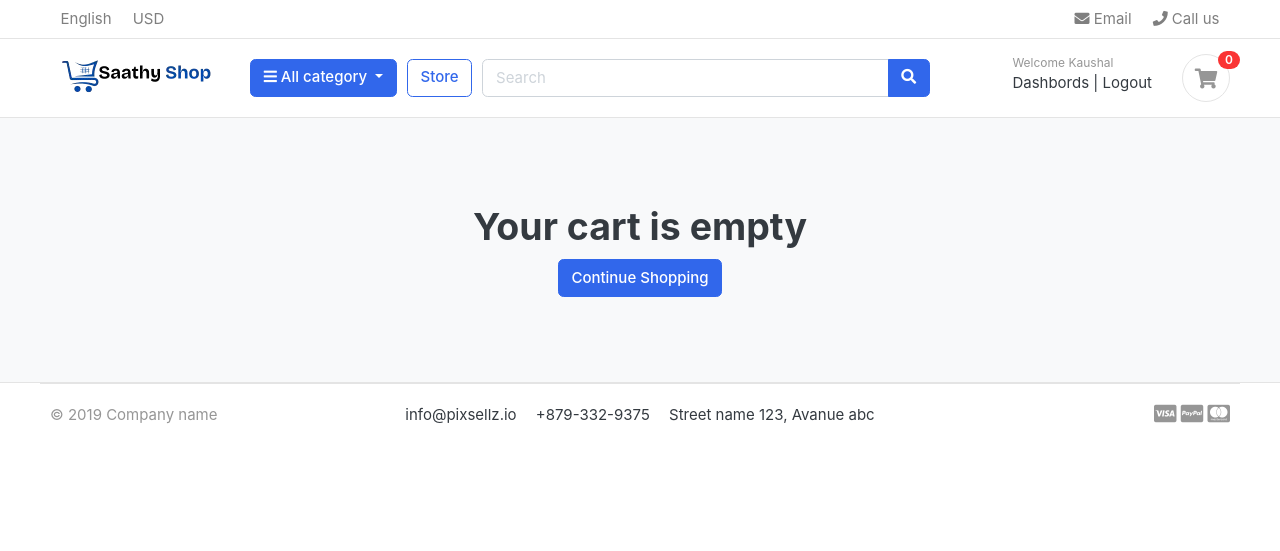
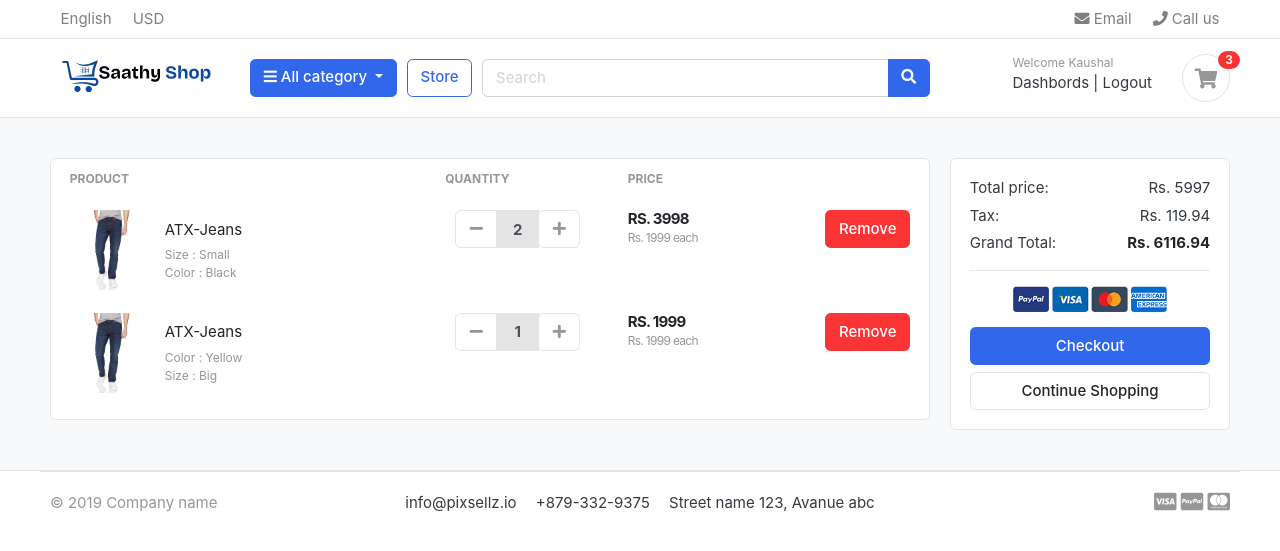
Before and after one commit to KaushalThapa-stack/SaathyShop-django, a Django app: page /cart/ in a window 1280 px wide. Shown: the top 551 px of the page. Run offline with Django 3.2, Linux system fonts and the light colour scheme; a user stored in the database is signed in; data comes from the database, SQL or seed files in the repository; both versions use the stored data as it was after the commit; some libraries are stand-ins or nearby versions; some web fonts are replaced.

Commit message:
handeld cart and checkout page for logged in users

```diff
--- a/carts/context_processors.py
+++ b/carts/context_processors.py
@@ -4,23 +4,18 @@ from .views import _cart_id
 
 
 def counter(request):
-    print("Counter function called")  # Debug print
     cart_count = 0
     if 'admin' in request.path:
         return {}
     else:
         try:
-            cart_id = _cart_id(request)
-            print(f"Cart ID: {cart_id}")  # Debug print
-            cart = Cart.objects.get(cart_id=cart_id)
-            cart_items = CartItem.objects.filter(cart=cart, is_active=True)
+            cart = Cart.objects.filter(cart_id=_cart_id(request))
+            if request.user.is_authenticated:
+                cart_items = CartItem.objects.all().filter(user=request.user)
+            else:
+                cart_items = CartItem.objects.all().filter(cart=cart[:1])
             for cart_item in cart_items:
                 cart_count += cart_item.quantity
-            print(f"Cart count: {cart_count}")  # Debug print
         except Cart.DoesNotExist:
             cart_count = 0
-            print("Cart does not exist")  # Debug print
-        except Exception as e:
-            cart_count = 0
-            print(f"Exception: {e}")  # Debug print
     return dict(cart_count=cart_count)
--- a/carts/models.py
+++ b/carts/models.py
@@ -1,5 +1,6 @@
 from django.db import models
 from store.models import Product,Variation
+from accounts.models import Account
 
 # Create your models here.
 
@@ -15,9 +16,10 @@ class Cart(models.Model):
 
 
 class CartItem(models.Model):
+    user = models.ForeignKey(Account, on_delete=models.CASCADE , null=True)
     product = models.ForeignKey(Product, on_delete=models.CASCADE)
     variations = models.ManyToManyField(Variation,blank=True)
-    cart = models.ForeignKey(Cart, on_delete=models.CASCADE)
+    cart = models.ForeignKey(Cart, on_delete=models.CASCADE, null= True)
     quantity = models.IntegerField()
     is_active = models.BooleanField(default=True)
 
--- a/carts/urls.py
+++ b/carts/urls.py
@@ -9,4 +9,6 @@ urlpatterns = [
     path('add_cart/<int:product_id>/', views.add_cart, name='add_cart'),
     path('remove_cart/<int:product_id>/<int:cart_item_id>/', views.remove_cart, name='remove_cart'),
     path('remove_cart_item/<int:product_id>/<int:cart_item_id>/', views.remove_cart_item, name='remove_cart_item'),
+
+    path('checkout/',views.checkout, name='checkout'),
 ]
--- a/carts/views.py
+++ b/carts/views.py
@@ -4,6 +4,7 @@ from django.core.exceptions import ObjectDoesNotExist
 from store.models import Product, Variation
 from carts.models import Cart, CartItem
 from django.db.models import Q
+from django.contrib.auth.decorators import login_required
 
 
 # Create your views here.
@@ -16,75 +17,143 @@ def _cart_id(request):
 
 
 def add_cart(request,product_id):
+    current_user = request.user
     product = Product.objects.get(id=product_id)
-    product_variation = []
-    if request.method == 'POST':
-        for items in request.POST:
-            key = items
-            value = request.POST[key]
+    #if user is authenticated
+    if current_user.is_authenticated:
+        product_variation = []
+        if request.method == 'POST':
+            for items in request.POST:
+                key = items
+                value = request.POST[key]
+
+                try:
+                    variation = Variation.objects.get(
+                        product=product,
+                        variation_category__iexact=key,
+                        variation_value__iexact=value
+                    )
+                    product_variation.append(variation)
+                except:
+                    pass
+
+
+            is_cart_item_exit = CartItem.objects.filter(product=product,user = current_user).exists()
+
+            if is_cart_item_exit:
+                cart_item = CartItem.objects.filter(product=product, user=current_user)
+                ex_var_list = []
+                id = []
+                for item in cart_item:
+                    existing_variation = item.variations.all()
+                    ex_var_list.append(list(existing_variation))
+                    id.append(item.id)
+                print(ex_var_list)
+
+                if product_variation in ex_var_list:
+
+                    index = ex_var_list.index(product_variation)
+                    item_id = id[index]
+                    item=CartItem.objects.get(product=product,id=item_id)
+                    item.quantity += 1
+                    item.save()
+                else:
+                    item = CartItem.objects.create(product=product,quantity=1,user=current_user)
+                    if len(product_variation) > 0:
+                        item.variations.clear()
+                        item.variations.add(*product_variation)
+                    item.save()
+
+            else:
+                cart_item = CartItem.objects.create(
+                    product=product,
+                    quantity=1,
+                    user=current_user
+                )
+                if len(product_variation) > 0:
+                    cart_item.variations.clear()
+                    cart_item.variations.add(*product_variation)
+                cart_item.save()
+            return redirect('carts:cart')
+
+
+
+
+#if user is not authentecated
+    else:
+
+            product_variation = []
+            if request.method == 'POST':
+                for items in request.POST:
+                    key = items
+                    value = request.POST[key]
+
+
+                    try:
+                        variation = Variation.objects.get(product=product,variation_category__iexact=key,variation_value__iexact=value)
+                        product_variation.append(variation)
+                    except:
+                        pass
 
 
             try:
-                variation = Variation.objects.get(product=product,variation_category__iexact=key,variation_value__iexact=value)
-                product_variation.append(variation)
-            except:
-                pass
+                cart = Cart.objects.get(cart_id=_cart_id(request))
+            except Cart.DoesNotExist:
+                cart = Cart.objects.create(
+                    cart_id=_cart_id(request)
+                )
+            cart.save()
 
+            is_cart_item_exit = CartItem.objects.filter(product=product,cart=cart).exists()
 
-    try:
-        cart = Cart.objects.get(cart_id=_cart_id(request))
-    except Cart.DoesNotExist:
-        cart = Cart.objects.create(
-            cart_id=_cart_id(request)
-        )
-    cart.save()
+            if is_cart_item_exit:
+                cart_item = CartItem.objects.filter(product=product, cart=cart)
+                ex_var_list = []
+                id = []
+                for item in cart_item:
+                    existing_variation = item.variations.all()
+                    ex_var_list.append(list(existing_variation))
+                    id.append(item.id)
+                print(ex_var_list)
 
-    is_cart_item_exit = CartItem.objects.filter(product=product,cart=cart).exists()
+                if product_variation in ex_var_list:
 
-    if is_cart_item_exit:
-        cart_item = CartItem.objects.filter(product=product, cart=cart)
-        ex_var_list = []
-        id = []
-        for item in cart_item:
-            existing_variation = item.variations.all()
-            ex_var_list.append(list(existing_variation))
-            id.append(item.id)
-        print(ex_var_list)
+                    index = ex_var_list.index(product_variation)
+                    item_id = id[index]
+                    item=CartItem.objects.get(product=product,id=item_id)
+                    item.quantity += 1
+                    item.save()
+                else:
+                    item = CartItem.objects.create(product=product,quantity=1,cart=cart)
+                    if len(product_variation) > 0:
+                        item.variations.clear()
+                        item.variations.add(*product_variation)
+                    item.save()
 
-        if product_variation in ex_var_list:
-
-            index = ex_var_list.index(product_variation)
-            item_id = id[index]
-            item=CartItem.objects.get(product=product,id=item_id)
-            item.quantity += 1
-            item.save()
-        else:
-            item = CartItem.objects.create(product=product,quantity=1,cart=cart)
-            if len(product_variation) > 0:
-                item.variations.clear()
-                item.variations.add(*product_variation)
-            item.save()
-
-    else:
-        cart_item = CartItem.objects.create(
-            product=product,
-            quantity=1,
-            cart=cart
-        )
-        if len(product_variation) > 0:
-            cart_item.variations.clear()
-            cart_item.variations.add(*product_variation)
-        cart_item.save()
-    return redirect('carts:cart')
+            else:
+                cart_item = CartItem.objects.create(
+                    product=product,
+                    quantity=1,
+                    cart=cart
+                )
+                if len(product_variation) > 0:
+                    cart_item.variations.clear()
+                    cart_item.variations.add(*product_variation)
+                cart_item.save()
+            return redirect('carts:cart')
 
 
 
 
 def remove_cart(request,product_id, cart_item_id):
-        cart = Cart.objects.get(cart_id=_cart_id(request))
+
         product = get_object_or_404(Product, id=product_id)
         try:
-            cart_item = CartItem.objects.get(product=product, cart=cart, id=cart_item_id)
+            if request.user.is_authenticated:
+                cart_item = CartItem.objects.get(product=product, user=request.user, id=cart_item_id)
+            else:
+                cart = Cart.objects.get(cart_id=_cart_id(request))
+                cart_item = CartItem.objects.get(product=product, cart=cart, id=cart_item_id)
             if cart_item.quantity > 1:
                 cart_item.quantity -= 1
                 cart_item.save()
@@ -97,14 +166,15 @@ def remove_cart(request,product_id, cart_item_id):
 
 
 def remove_cart_item(request,product_id, cart_item_id):
-    try:
-        cart = Cart.objects.get(cart_id=_cart_id(request))
+
         product = get_object_or_404(Product, id=product_id)
-        cart_item = CartItem.objects.get(product=product, cart=cart, id=cart_item_id)
+        if request.user.is_authenticated:
+            cart_item = CartItem.objects.get(product=product, user=request.user, id=cart_item_id)
+        else:
+            cart = Cart.objects.get(cart_id=_cart_id(request))
+            cart_item = CartItem.objects.get(product=product, cart=cart, id=cart_item_id)
         cart_item.delete()
-    except ObjectDoesNotExist:
-        pass
-    return redirect('carts:cart')
+        return redirect('carts:cart')
 
 
 
@@ -118,8 +188,11 @@ def cart(request, total=0, quantity=0, cart_items=None):
         total = 0
         quantity = 0
         grand_total = 0
-        cart = Cart.objects.get(cart_id=_cart_id(request))
-        cart_items = CartItem.objects.filter(cart=cart, is_active=True)
+        if request.user.is_authenticated:
+            cart_items = CartItem.objects.filter(user=request.user, is_active=True)
+        else:
+            cart = Cart.objects.get(cart_id=_cart_id(request))
+            cart_items = CartItem.objects.filter(cart=cart, is_active=True)
         for cart_item in cart_items:
             cart_item.sub_total = cart_item.product.price * cart_item.quantity
             total += cart_item.sub_total
@@ -138,3 +211,32 @@ def cart(request, total=0, quantity=0, cart_items=None):
         'grand_total': grand_total,
     }
     return render(request, 'store/cart.html' , context)
+
+
+@login_required(login_url='login')
+def checkout(request, total=0, quantity=0, cart_items=None):
+    try:
+        tax = 0
+        grand_total = 0
+        if request.user.is_authenticated:
+            cart_items = CartItem.objects.filter(user=request.user, is_active=True)
+        else:
+            cart = Cart.objects.get(cart_id=_cart_id(request))
+            cart_items = CartItem.objects.filter(cart=cart, is_active=True)
+        for cart_item in cart_items:
+            cart_item.sub_total = cart_item.product.price * cart_item.quantity
+            total += cart_item.sub_total
+            quantity += cart_item.quantity
+        tax = (2*total)/100
+        grand_total = tax + total
+    except ObjectDoesNotExist:
+        pass
+
+    context = {
+        'total': total,
+        'quantity': quantity,
+        'cart_items': cart_items,
+        'tax': tax,
+        'grand_total': grand_total,
+    }
+    return render (request, 'store/checkout.html', context)
--- a/templates/store/cart.html
+++ b/templates/store/cart.html
@@ -101,7 +101,7 @@
                 <p class="text-center mb-3">
                     <img src="{% static 'images/misc/payments.png' %}" height="26">
                 </p>
-                <a href="#" class="btn btn-primary btn-block"> Checkout </a>
+                <a href="{% url 'carts:checkout' %}" class="btn btn-primary btn-block"> Checkout </a>
                 <a href="{% url 'store' %}" class="btn btn-light btn-block">Continue Shopping</a>
             </div> <!-- card-body.// -->
             </div> <!-- card.// -->
```
Also changed, not shown: accounts/views.py (+53 -1 lines), templates/store/checkout.html (added, +128 -0 lines), accounts/migrations/0005_alter_account_managers.py (added), carts/migrations/0003_cartitem_user_alter_cartitem_cart.py (added), db.sqlite3.
